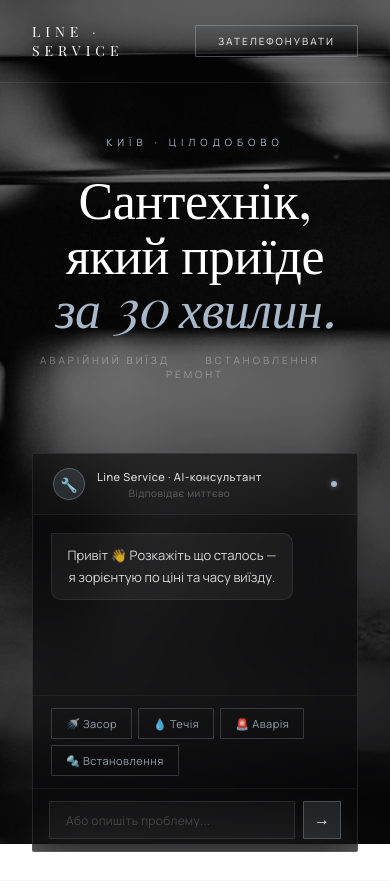
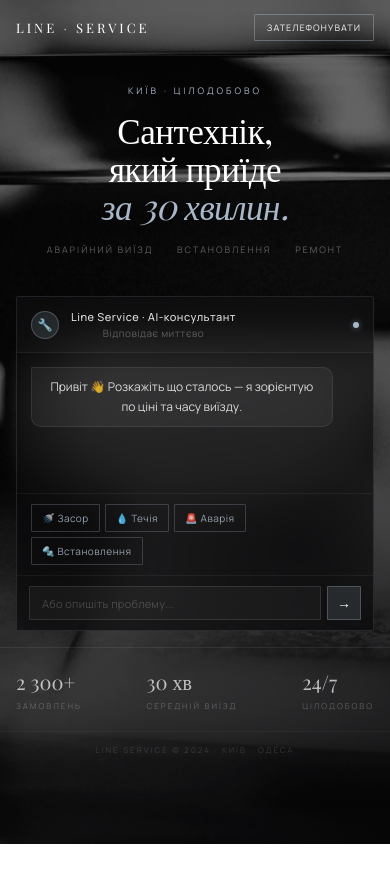
Before and after one commit to crispaproject-a11y/line-service, a website: page public/index.html in a window 390 px wide. After the commit the page ends 844 px from the top, so only its background shows below. Drawn offline with nearby package versions, Linux system fonts and the light colour scheme; no server answers; a web font is replaced by a local one.

Commit message:
Make landing page fully responsive for mobile (320px–430px)
- Fluid headline via clamp(30px, 9vw, 52px) — scales smoothly across viewports
- Reduce nav, hero, trust, and footer padding on ≤430px
- Tighten quiz chat, buttons, and input area for small screens
- Hide phone button on ≤360px to prevent nav overflow
- Extra letter-spacing compression at ≤360px

Co-Authored-By: Claude Sonnet 4.6 <noreply@anthropic.com>

```diff
--- a/public/index.html
+++ b/public/index.html
@@ -81,8 +81,8 @@ body{
 
 .headline{
   font-family:'Playfair Display',serif;
-  font-size:52px;font-weight:400;
-  line-height:1.05;color:#fff;
+  font-size:clamp(30px,9vw,52px);font-weight:400;
+  line-height:1.08;color:#fff;
   margin-bottom:18px;
   letter-spacing:-0.5px;
 }
@@ -240,6 +240,41 @@ body{
 .typing span:nth-child(2){animation-delay:.2s;}
 .typing span:nth-child(3){animation-delay:.4s;}
 @keyframes bl{0%,80%,100%{opacity:.2}40%{opacity:1}}
+
+@media(max-width:430px){
+  .nav{padding:14px 16px;}
+  .logo{font-size:13px;letter-spacing:3px;}
+  .phone-btn{padding:6px 12px;font-size:9px;letter-spacing:1px;}
+
+  .hero{padding:28px 16px 0;}
+  .city-line{font-size:9px;letter-spacing:3px;margin-bottom:14px;}
+  .sub{font-size:9px;letter-spacing:2px;margin-bottom:24px;}
+  .sub span{margin:0 6px;}
+  .divider{margin-bottom:16px;}
+
+  .quiz-top{padding:12px 14px;}
+  .avatar{width:28px;height:28px;font-size:12px;}
+  .chat{padding:14px;min-height:140px;gap:8px;}
+  .msg{max-width:92%;font-size:12px;padding:9px 12px;}
+  .qbtns{padding:10px 14px;gap:5px;}
+  .qbtn{font-size:10px;padding:6px 10px;}
+  .inp-row{padding:10px 12px;gap:6px;}
+  .cinp{font-size:11px;padding:8px 12px;}
+  .sbtn{width:34px;height:34px;font-size:14px;}
+
+  .trust{padding:20px 16px;margin-top:16px;}
+  .ti .n{font-size:20px;}
+  .ti .l{font-size:8px;letter-spacing:2px;}
+
+  .footer{font-size:8px;letter-spacing:2px;padding:12px;}
+}
+
+@media(max-width:360px){
+  .headline{letter-spacing:-1px;}
+  .phone-btn{display:none;}
+  .trust{gap:4px;}
+  .ti .n{font-size:18px;}
+}
 </style>
 </head>
 <body>
```
